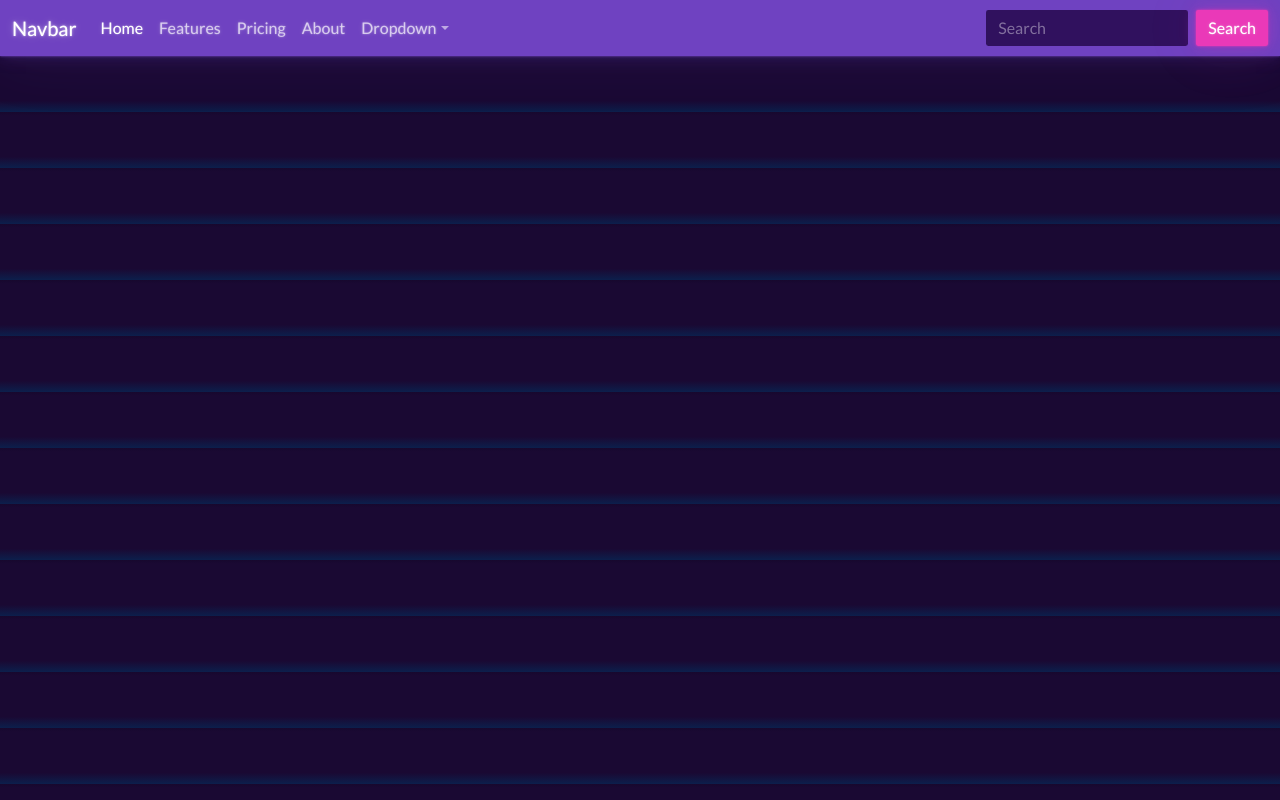
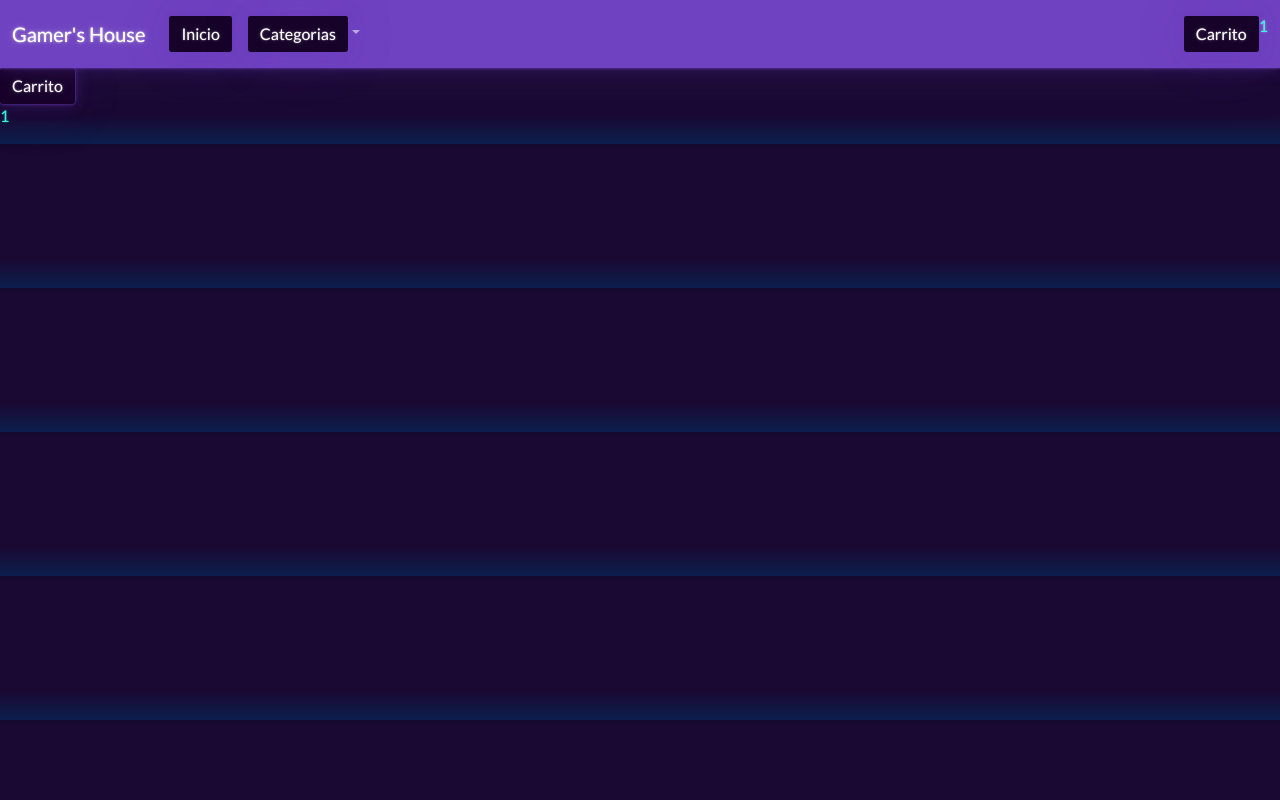
Before and after one commit to MarianoEs/proyectofinal, a React (Create React App) app: page / in a window 1280 px wide. Built offline with nearby package versions, Linux system fonts and the light colour scheme.

Commit message:
Primer pre-Entrega Esser

```diff
--- a/public/index.html
+++ b/public/index.html
@@ -2,12 +2,12 @@
 <html lang="en" lang="en">
   <head>
     <meta charset="utf-8"/>
-    <title>Gamers House</title>
+    <title>Gamer's House</title>
     <link rel="apple-touch-icon" href="%PUBLIC_URL%/logo192.png" />
     <link rel="stylesheet" href="https://bootswatch.com/5/vapor/bootstrap.min.css" />
   </head>
   <body>
     <div id="root"></div>
-    <script src="https//cdn.jsdelivr.net/npm/bootstrap@5.2.3/dist/js/bootstrap.bundle.min.js"></script>
+    <script src="https://cdn.jsdelivr.net/npm/bootstrap@5.3.0-alpha1/dist/js/bootstrap.bundle.min.js" integrity="sha384-w76AqPfDkMBDXo30jS1Sgez6pr3x5MlQ1ZAGC+nuZB+EYdgRZgiwxhTBTkF7CXvN" crossorigin="anonymous"></script>
   </body>
 </html>
--- a/src/App.jsx
+++ /dev/null
@@ -1,49 +0,0 @@
-import './App.css';
-
-function App() {
-  return (
-    <nav className="navbar navbar-expand-lg navbar-dark bg-primary">
-    <div className="container-fluid">
-      <a className="navbar-brand" href="#">Navbar</a>
-      <button className="navbar-toggler" type="button" data-bs-toggle="collapse" data-bs-target="#navbarColor01" aria-controls="navbarColor01" aria-expanded="true" aria-label="Toggle navigation">
-        <span className="navbar-toggler-icon" />
-      </button>
-      <div className="navbar-collapse collapse show" id="navbarColor01" style={{}}>
-        <ul className="navbar-nav me-auto">
-          <li className="nav-item">
-            <a className="nav-link active" href="#">Home
-              <span className="visually-hidden">(current)</span>
-            </a>
-          </li>
-          <li className="nav-item">
-            <a className="nav-link" href="#">Features</a>
-          </li>
-          <li className="nav-item">
-            <a className="nav-link" href="#">Pricing</a>
-          </li>
-          <li className="nav-item">
-            <a className="nav-link" href="#">About</a>
-          </li>
-          <li className="nav-item dropdown">
-            <a className="nav-link dropdown-toggle" data-bs-toggle="dropdown" href="#" role="button" aria-haspopup="true" aria-expanded="false">Dropdown</a>
-            <div className="dropdown-menu">
-              <a className="dropdown-item" href="#">Action</a>
-              <a className="dropdown-item" href="#">Another action</a>
-              <a className="dropdown-item" href="#">Something else here</a>
-              <div className="dropdown-divider" />
-              <a className="dropdown-item" href="#">Separated link</a>
-            </div>
-          </li>
-        </ul>
-        <form className="d-flex">
-          <input className="form-control me-sm-2" type="search" placeholder="Search" />
-          <button className="btn btn-secondary my-2 my-sm-0" type="submit">Search</button>
-        </form>
-      </div>
-    </div>
-  </nav>
-
-  );
-}
-
-export default App;
--- /dev/null
+++ b/src/Components/App.jsx
@@ -0,0 +1,14 @@
+import './App.css'
+import CardWidget from "./CartWidget/CartWidget";
+import Navbar from "./Navbar/Navbar";
+
+const App = () => {
+  return (
+    <div>
+      <Navbar/>
+      <CardWidget/>
+    </div>
+  );
+}
+
+export default App;
--- /dev/null
+++ b/src/Components/CartWidget/CartWidget.jsx
@@ -0,0 +1,10 @@
+const CardWidget = () => {
+    return (
+        <>
+            <botton className= "btn btn-dark">Carrito</botton>
+            <p>1</p>
+        </>
+    );
+}
+
+export default CardWidget;
--- /dev/null
+++ b/src/Components/Navbar/Categorias/Categorias.jsx
@@ -0,0 +1,18 @@
+
+
+const Categorias = () => {
+    return (
+          <li className="nav-item dropdown">
+            <a className="nav-link dropdown-toggle" data-bs-toggle="dropdown" href="#" role="button" aria-haspopup="true" aria-expanded="false">
+              <button className="btn btn-dark">Categorias</button></a>
+            <div className="dropdown-menu">
+              <a className="dropdown-item" href="#">Play Station</a>
+              <a className="dropdown-item" href="#">Xbox</a>
+              <a className="dropdown-item" href="#">PC</a>
+              <a className="dropdown-item" href="#">Nintendo</a>
+            </div>
+          </li>
+    );
+}
+
+export default Categorias;
--- /dev/null
+++ b/src/Components/Navbar/Navbar.jsx
@@ -0,0 +1,26 @@
+import CartWidget from "../CartWidget/CartWidget";
+import Secciones from "./Secciones/Secciones";
+import Categorias from "./Categorias/Categorias";
+
+const Navbar = () => {
+  return (
+    <nav className="navbar navbar-expand-lg navbar-dark bg-primary">
+    <div className="container-fluid">
+      <a className="navbar-brand" href="#">Gamer's House</a>
+      <button className="navbar-toggler" type="button" data-bs-toggle="collapse" data-bs-target="#navbarColor01" aria-controls="navbarColor01" aria-expanded="true" aria-label="Toggle navigation">
+        <span className="navbar-toggler-icon" />
+      </button>
+      <div className="navbar-collapse collapse show" id="navbarColor01" style={{}}>
+        <ul className="navbar-nav me-auto">
+          <Secciones/>
+          <Categorias/>
+        </ul>
+        <CartWidget/>
+      </div>
+
+    </div>
+  </nav>
+  );
+}
+
+export default Navbar;
--- /dev/null
+++ b/src/Components/Navbar/Secciones/Secciones.jsx
@@ -0,0 +1,15 @@
+
+
+const Secciones = () => {
+    return (
+    <>
+        <li className="nav-item">
+            <a className="nav-link active" href="#"><button className="btn btn-dark">Inicio</button>
+            <span className="visually-hidden">(current)</span>
+            </a>
+        </li>
+     </>
+    );
+}
+
+export default Secciones;
--- a/src/index.js
+++ b/src/index.js
@@ -1,7 +1,7 @@
 import React from 'react';
 import ReactDOM from 'react-dom/client';
 import './index.css';
-import App from './App';
+import App from './Components/App';
 
 
 const root = ReactDOM.createRoot(document.getElementById('root'));
```
Also changed, not shown: src/Components/App.css (added).
